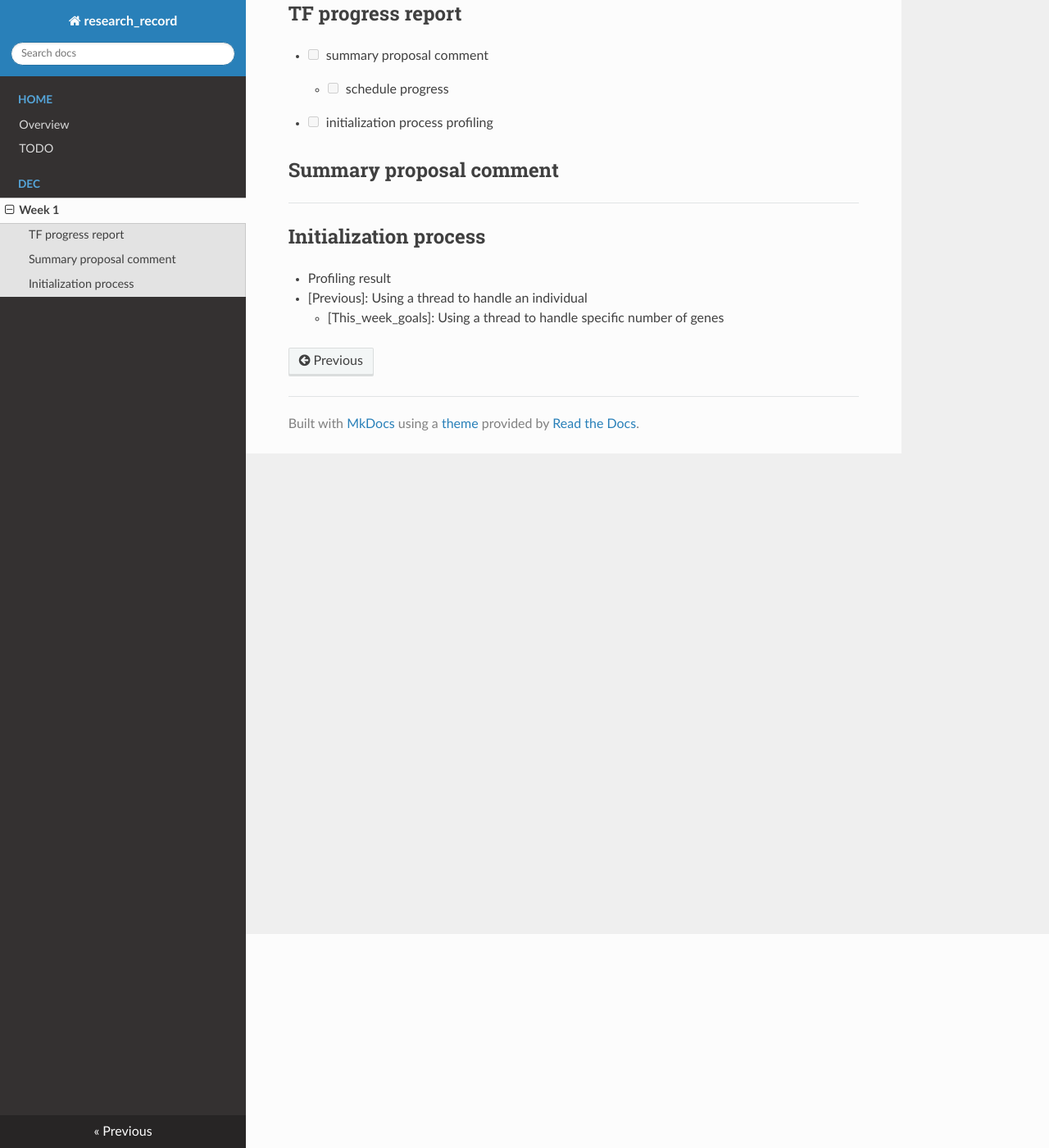
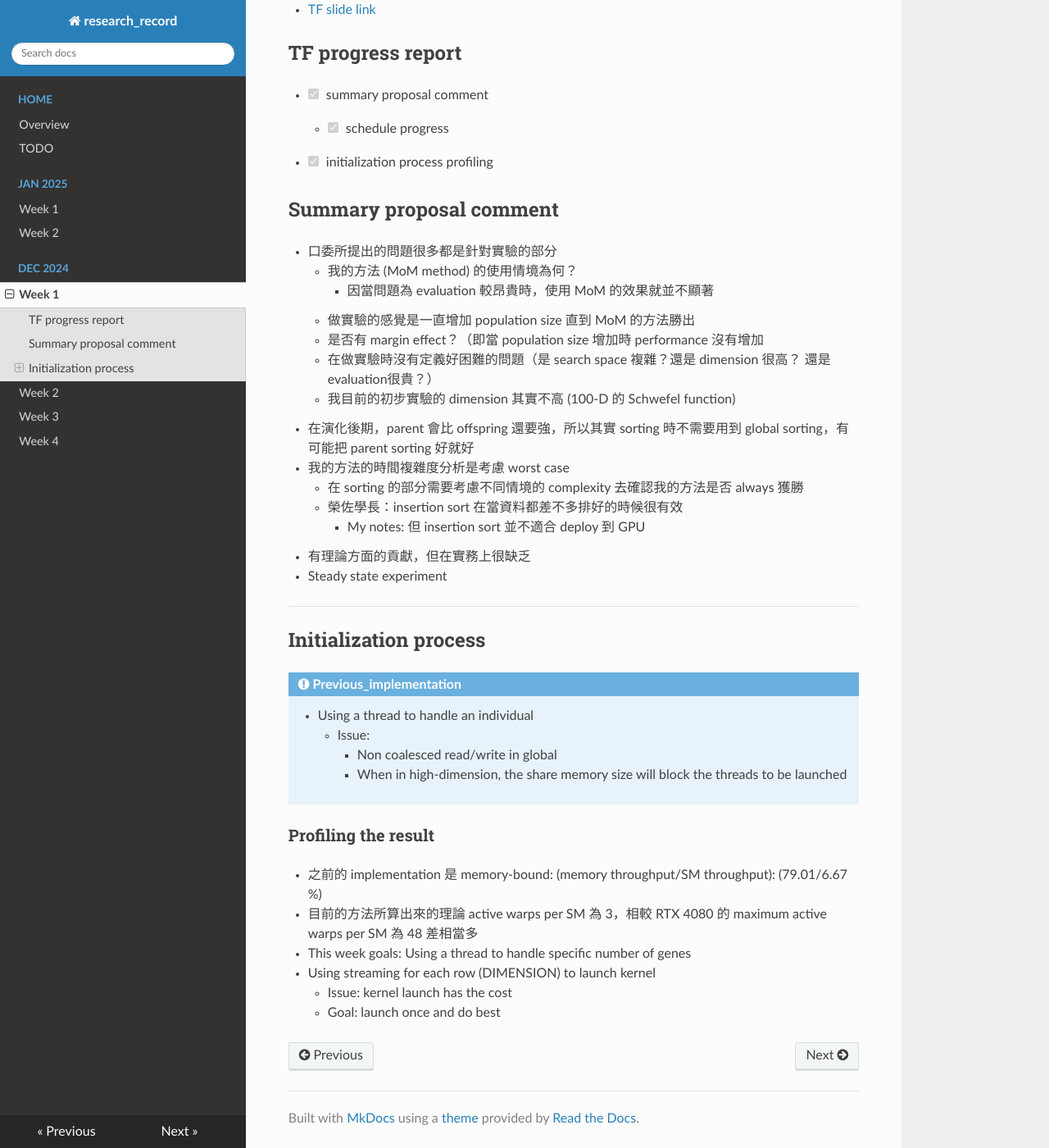
Before and after one commit to fffchameleon/research_record, an MkDocs documentation site: the page built from docs/dec_24/week1_dec.md, in a window 1280 px wide and 1400 px high, scrolled down 261 px. Shown: the whole window at 82% size. Built offline with MkDocs 1.6.1, drawn with Linux system fonts in a browser that asks for light colours; nearby versions of some CDN libraries.

Commit message:
add slide link, progress report checkpoint and update to jan w2

```diff
--- a/docs/dec_24/week1_dec.md
+++ b/docs/dec_24/week1_dec.md
@@ -1,17 +1,41 @@
 # Dec. week 1
 !!! Note
     Date: 12/1 (Sun.) ~ 12/7 (Sat.)
-
+- [TF slide link](https://drive.google.com/file/d/1Ny7JiG6wcpGye03_qXFuy-XCia-SdsIy/view?usp=drive_link){target="_blank"}
 ## TF progress report
-- [ ] summary proposal comment
-    - [ ] schedule progress
-- [ ] initialization process profiling
+- [x] summary proposal comment
+    - [x] schedule progress
+- [x] initialization process profiling
 
 ## Summary proposal comment
+- 口委所提出的問題很多都是針對實驗的部分
+    - 我的方法 (MoM method) 的使用情境為何？
+        - 因當問題為 evaluation 較昂貴時，使用 MoM 的效果就並不顯著
+    - 做實驗的感覺是一直增加 population size 直到 MoM 的方法勝出
+    - 是否有 margin effect？（即當 population size 增加時 performance 沒有增加
+    - 在做實驗時沒有定義好困難的問題（是 search space 複雜？還是 dimension 很高？ 還是 evaluation很貴？）
+    - 我目前的初步實驗的 dimension 其實不高 (100-D 的 Schwefel function)
+- 在演化後期，parent 會比 offspring 還要強，所以其實 sorting 時不需要用到 global sorting，有可能把 parent sorting 好就好
+- 我的方法的時間複雜度分析是考慮 worst case
+    - 在 sorting 的部分需要考慮不同情境的 complexity 去確認我的方法是否 always 獲勝
+    - 榮佐學長：insertion sort 在當資料都差不多排好的時候很有效
+        - My notes: 但 insertion sort 並不適合 deploy 到 GPU
+- 有理論方面的貢獻，但在實務上很缺乏
+- Steady state experiment
 
 ---
 
 ## Initialization process
-- Profiling result
-- [Previous]: Using a thread to handle an individual
-    - [This_week_goals]: Using a thread to handle specific number of genes
+!!! Previous_implementation
+    - Using a thread to handle an individual
+        - Issue:
+            - Non coalesced read/write in global
+            - When in high-dimension, the share memory size will block the threads to be launched
+
+### Profiling the result
+- 之前的 implementation 是 memory-bound: (memory throughput/SM throughput): (79.01/6.67 %)
+- 目前的方法所算出來的理論 active warps per SM 為 3，相較 RTX 4080 的 maximum active warps per SM 為 48 差相當多
+- This week goals: Using a thread to handle specific number of genes
+- Using streaming for each row (DIMENSION) to launch kernel
+    - Issue: kernel launch has the cost
+    - Goal: launch once and do best
--- a/mkdocs.yml
+++ b/mkdocs.yml
@@ -4,14 +4,17 @@ nav:
   - Home:
     - Overview: index.md
     - TODO: todo.md
-  - Dec:
+  - Jan 2025:
+    - Week 1: jan_25/week1_jan.md
+    - Week 2: jan_25/week2_jan.md
+  - Dec 2024:
     - Week 1: dec_24/week1_dec.md
-not_in_nav: |
-  dec_24/week4_dec.md
-  dec_24/week3_dec.md
-  dec_24/week2_dec.md
+    - Week 2: dec_24/week4_dec.md
+    - Week 3: dec_24/week3_dec.md
+    - Week 4: dec_24/week2_dec.md
 
 markdown_extensions:
   - admonition
   - pymdownx.tasklist:
       custom_checkbox: false
+  - attr_list
```
Also changed, not shown: docs/dec_24/week2_dec.md (+8 -0 lines), docs/dec_24/week3_dec.md (+7 -0 lines), docs/dec_24/week4_dec.md (+7 -0 lines), docs/index.md (+1 -1 lines), docs/jan_25/week1_jan.md (added, +8 -0 lines), docs/jan_25/week2_jan.md (added, +7 -0 lines).
